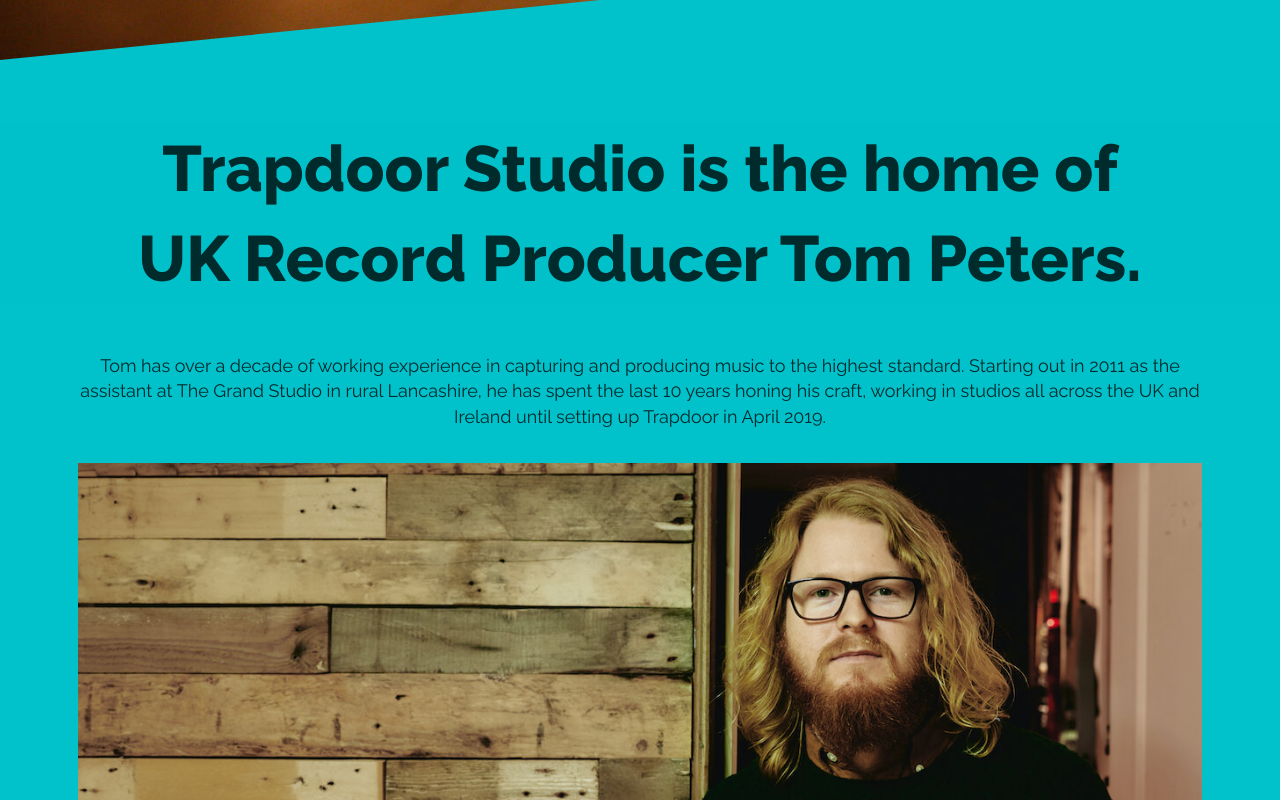
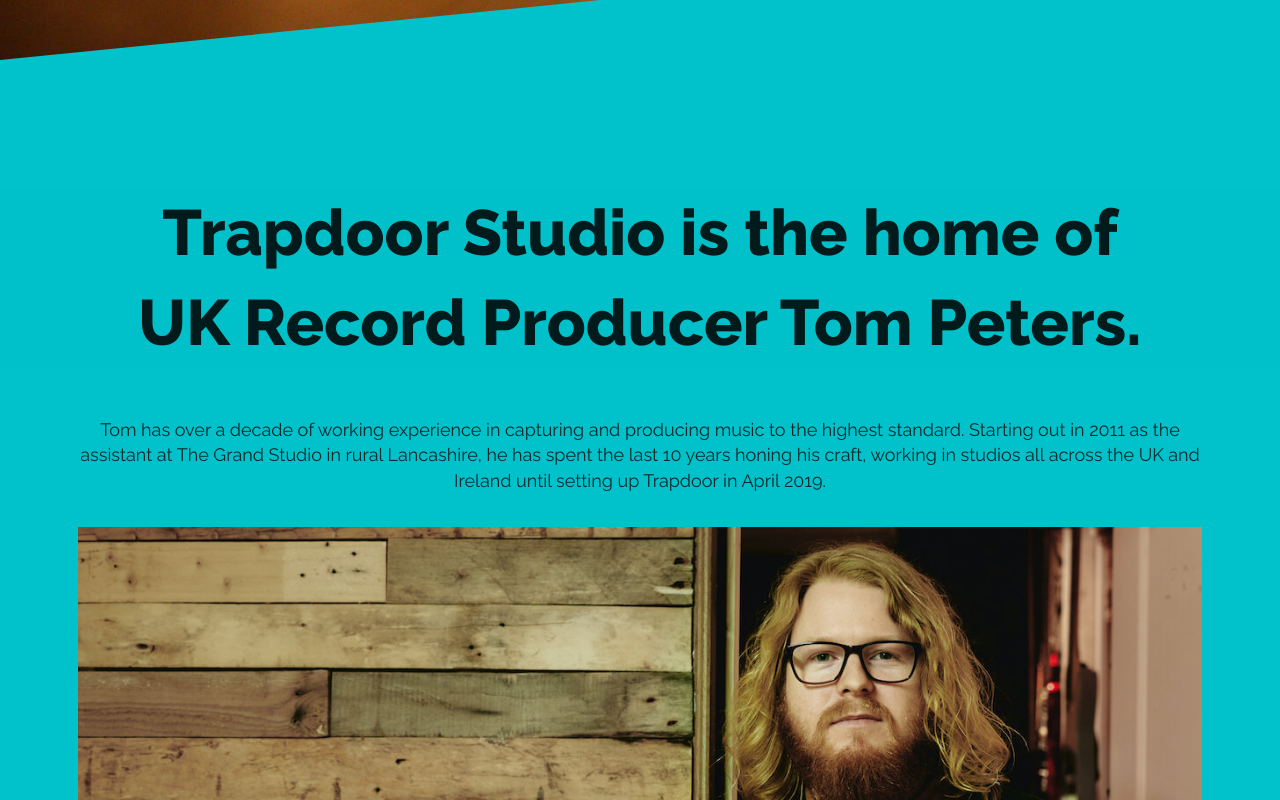
Before and after one commit to scoupar/trapdoor-studios, a Next.js app: page / in a window 1280 px wide. Shown: the part 740-1540 px from the top of the page. Built offline with nearby package versions, Linux system fonts and the light colour scheme.

Commit message:
added more height to sections

```diff
--- a/styles/globals.css
+++ b/styles/globals.css
@@ -174,8 +174,8 @@
   font-size: clamp(1rem, 0.5rem + 8vw, 4rem);
   width: 80%;
   margin: auto;
-  margin-top: 15vw;
-  color: #002b2d;
+  margin-top: 20vw;
+  color: #011b1d;
   /* background-color: #ff581a; */
 }
 
@@ -261,7 +261,7 @@
 }
 @keyframes slidein {
   from {
-    transform: scale(200%);
+    transform: scale(500%);
   }
 
   to {
```
